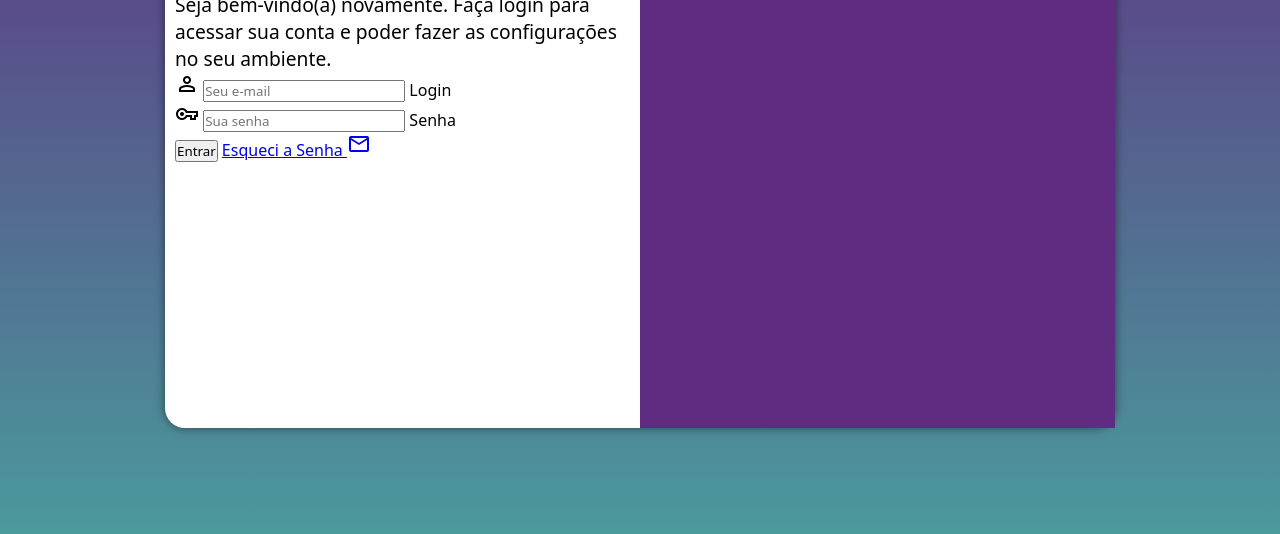
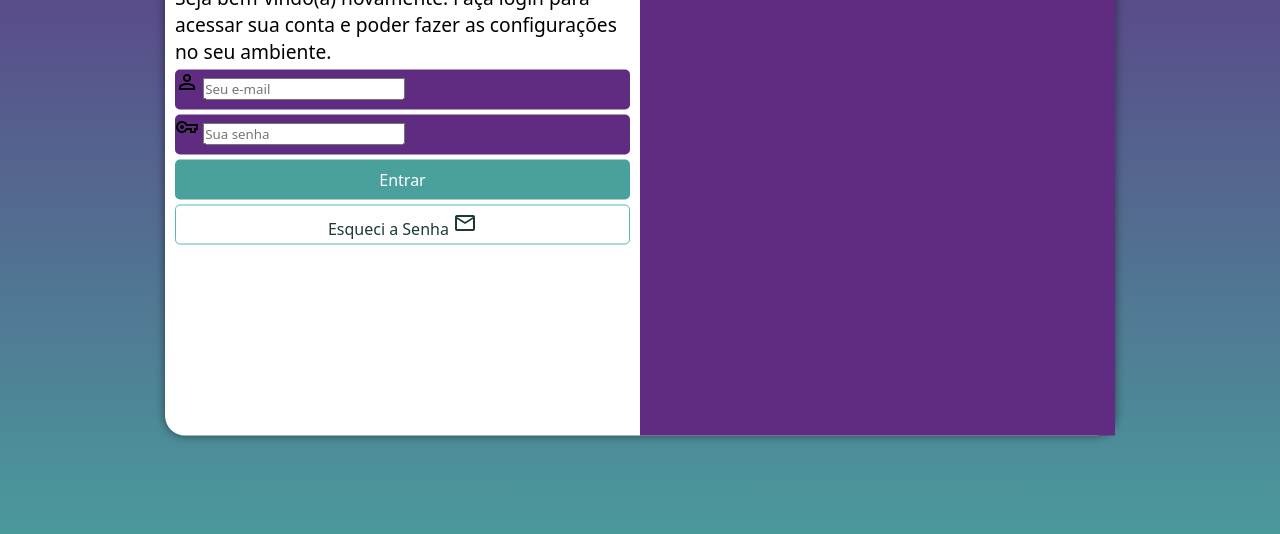
Before and after one commit to NattanSzz/tela-login, a plain HTML site: page index.html in a window 1280 px wide. Shown: the part 222-756 px from the top of the page. Drawn offline with nearby package versions, Linux system fonts and the light colour scheme.

Commit message:
formatação

```diff
--- a/estilos/style.css
+++ b/estilos/style.css
@@ -32,7 +32,7 @@
     transform: translate(-50%, -50%);
     background-color: white;
     width: 250px;
-    height: 500px;
+    height: 515px;
     border-radius: 20px;
     box-shadow: 0px 0px 10px rgba(0,0,0,0.5);
 
@@ -60,3 +60,54 @@
 p {
     font-size: 0.8em;
 }
+
+form > input[type="submit"]{
+    display: block;
+    font-size: 1em;
+    width: 100%;
+    height: 40px;
+    background-color: #49a09d;
+    color: white;
+    border: none;
+    border-radius: 5px;
+    cursor: pointer;
+}
+
+form > input[type="submit"]:hover {
+    background-color: #346d6a;
+}
+
+form > a.botao {
+    display: block;
+    text-align: center;
+    padding-top: 5px;
+    margin-top: 5px;
+    font-size: 1em;
+    width: 100%;
+    height: 40px;
+    background-color: white;
+    color: #1c3a39;
+    border: 1px solid #55b9b6;
+    border-radius: 5px;
+    text-decoration: none;
+}
+
+form > a.botao:hover {
+    background-color: #55b9b6;
+}
+
+form > a.botao > spam {
+    font-size: 0.8em;
+}
+
+form > div.campo {
+    background-color: #5f2c82;
+    width: 100%;
+    height: 40px;
+    border-radius: 5px;
+    margin: 5px 0px;
+}
+
+div.campo > label {
+    display: none;
+}
--- a/index.html
+++ b/index.html
@@ -29,7 +29,7 @@
                         <label for="isenha">Senha</label>
                     </div>
                     <input type="submit" value="Entrar">
-                    <a href="#">Esqueci a Senha <span class="material-symbols-outlined">mail</span>
+                    <a href="#" class="botao">Esqueci a Senha <span class="material-symbols-outlined">mail</span>
                     </a>
                 </form>
             </div>
```
